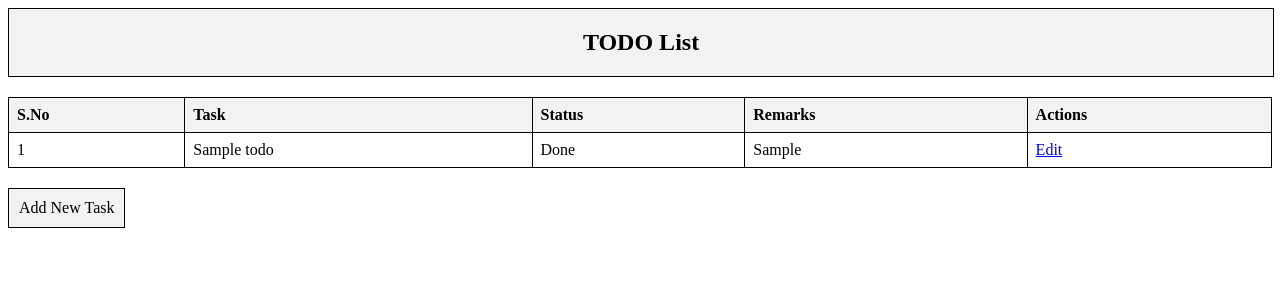
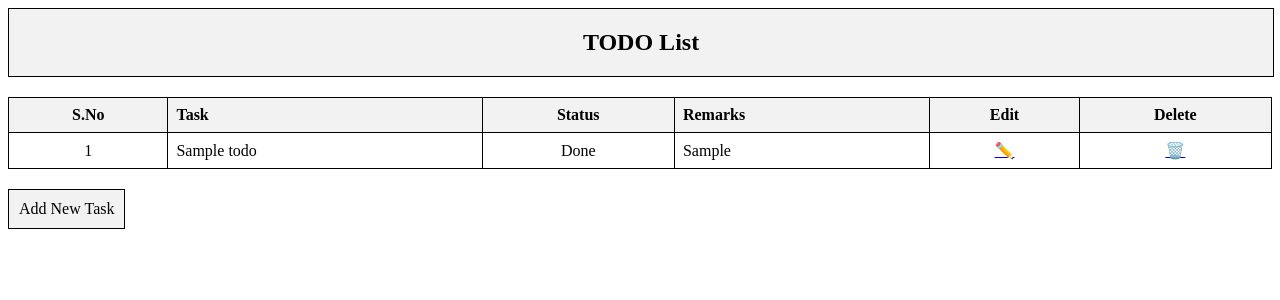
Before and after one commit to Srihari-001/TODO-Project, a Django app: page / in a window 1280 px wide. Shown: the top 300 px of the page. Run offline with Django 4.2, Linux system fonts and the light colour scheme; tables that the repository leaves empty hold one stand-in row (values such as "Sample post").

Commit message:
Added Delete Feature

```diff
--- a/todoapp/templates/todoapp/index.html
+++ b/todoapp/templates/todoapp/index.html
@@ -36,6 +36,39 @@
     margin-bottom: 20px;
     border: 1px solid #000;
     }
+    .action-btn {
+    display: inline-block;
+    background-color: #f2f2f2;
+    padding: 5px 8px;
+    border-radius: 3px;
+    border: 1px solid #ccc;
+    text-decoration: none;
+    transition: background-color 0.3s;
+    }
+
+    .action-btn:hover {
+    background-color: #ddd;
+    }
+
+    /* Center align the content of the Edit column */
+    th:nth-child(1), td:nth-child(1) {
+    text-align: center;
+    }
+
+    /* Center align the content of the Delete column */
+    th:nth-child(3), td:nth-child(3) {
+    text-align: center;
+    }
+
+    /* Center align the content of the Delete column */
+    th:nth-child(5), td:nth-child(5) {
+    text-align: center;
+    }
+
+    /* Center align the content of the Delete column */
+    th:nth-child(6), td:nth-child(6) {
+    text-align: center;
+    }
 </style>
 <div class="todo-header">
     TODO List
@@ -48,7 +81,8 @@
             <th>Task</th>
             <th>Status</th>
             <th>Remarks</th>
-            <th>Actions</th>
+            <th>Edit</th>
+            <th>Delete</th>
         </tr>
     </thead>
     <tbody>
@@ -60,7 +94,10 @@
             <td>{{ todo.completed|yesno:"Done,Pending" }}</td>
             <td>{{ todo.remarks }}</td>
             <td>
-                <a href="{% url 'edit_task' todo.id %}">Edit</a>
+                <a href="{% url 'edit_task' todo.id %}" title="Edit">✏️</a>
+            </td>
+            <td>
+                <a href="{% url 'delete_task' todo.id %}" title="Delete" onclick="return confirm('Are you sure you want to delete this task?');">🗑️ </a>
             </td>
         </tr>
     {% endfor %}
--- a/todoapp/urls.py
+++ b/todoapp/urls.py
@@ -5,4 +5,5 @@ urlpatterns = [
     path('', views.index, name='index'),
     path('edit/<int:task_id>/', views.edit_task, name='edit_task'),
     path('add/', views.add_task, name='add_task'),
+    path('delete/<int:task_id>/', views.delete_task, name='delete_task'),
 ]
--- a/todoapp/views.py
+++ b/todoapp/views.py
@@ -27,3 +27,8 @@ def add_task(request):
     else:
         form = TodoForm()
     return render(request, 'todoapp/add_task.html', {'form': form})
+
+def delete_task(request, task_id):
+    task = Todo.objects.get(pk=task_id)
+    task.delete()
+    return redirect('index')
```
